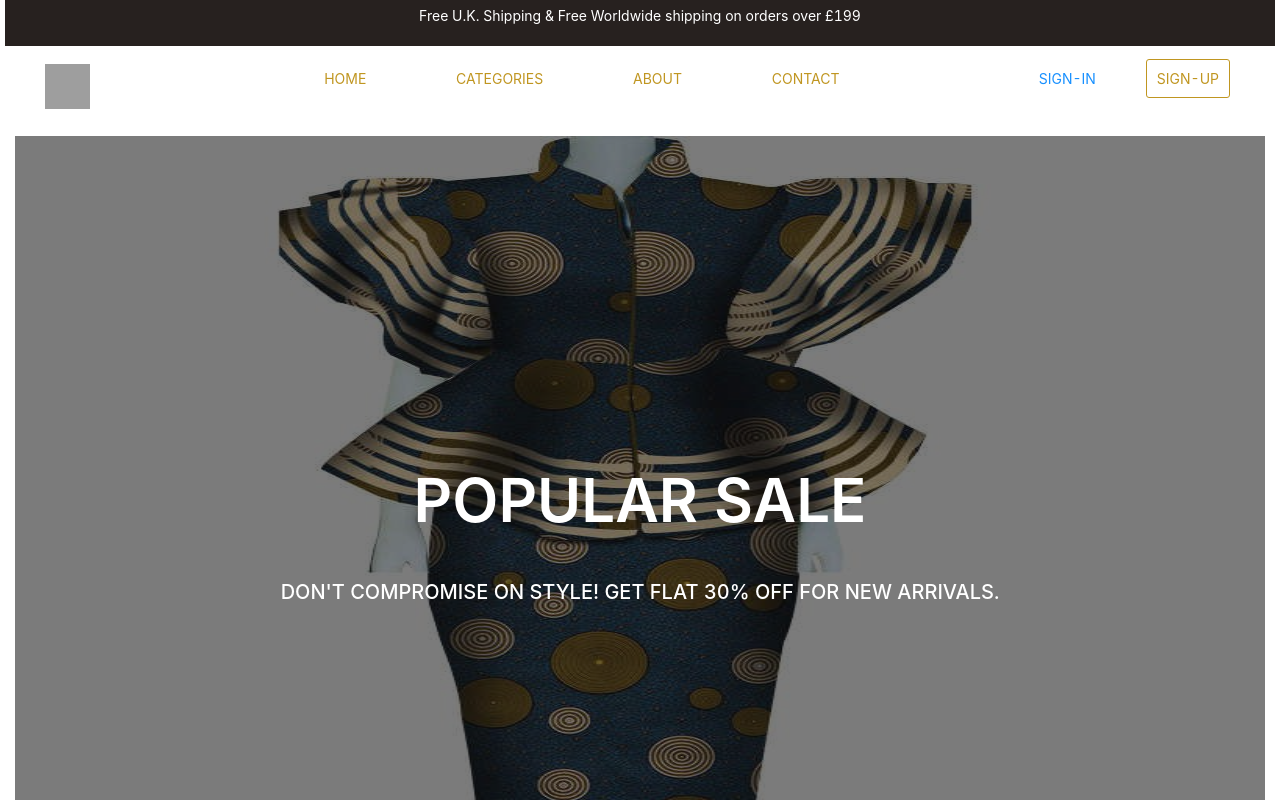
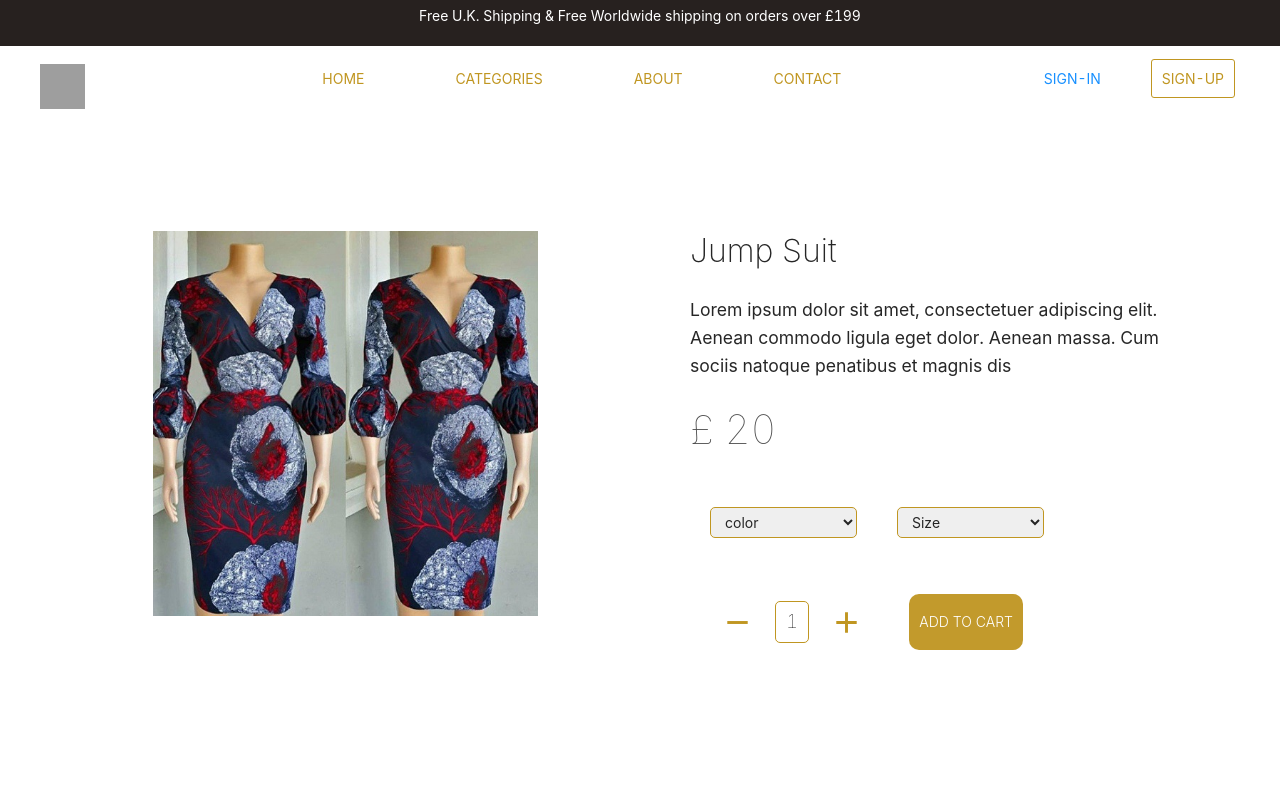
Before and after one commit to shina1/jposh-ecommerce-clientsidee, a React (Create React App) app: page / in a window 1280 px wide. Shown: the top 800 px of the page. Built offline with nearby package versions, Linux system fonts and the light colour scheme; grey boxes are pictures that could not be loaded.

Commit message:
feature: created product list and single product pages

```diff
--- a/src/App.js
+++ b/src/App.js
@@ -1,10 +1,14 @@
 import React from 'react'
-import Home from './screens/home-screen'
+import SingleProduct from './screens/single-product'
+// import Home from './screens/home-screen'
+// import ProductList from './screens/product-list/index.js'
 
 const App = () => {
   return (
     <div>
-      <Home />
+      {/* <Home /> */}
+      {/* <ProductList /> */}
+      <SingleProduct />
     </div>
   )
 }
--- a/src/Components/Header-component/header.css
+++ b/src/Components/Header-component/header.css
@@ -127,9 +127,6 @@ padding: 10px 20px;
         font-size: 1.5rem;
         font-weight: 500;
       }
-      li {
-        border: 2px solid red;
-      }
     .logo{
         margin-top: 10px;
         flex:0.3;
--- a/src/Components/Header-component/resheader.css
+++ b/src/Components/Header-component/resheader.css
@@ -105,13 +105,14 @@
       grid-gap: 0px;
     }
     .nav-options.active {
-      background: #fff;
+      background:  rgba(255, 255, 255, 1);
       left: 0;
-      opacity: 1;
+      opacity: 0.95;
       transition: all 0.5s ease;
       z-index: 1;
       align-content: center;
-      padding-left: 0px;
+      padding:10px 0 10px 0px;
+      height: auto;
     }
     .option a{
         color: #C09621;
--- /dev/null
+++ b/src/screens/product-list/index.js
@@ -0,0 +1,55 @@
+import React from 'react'
+import ResponsiveHeader from '../../Components/Header-component/ResponsiveHeader'
+import Products from '../../Components/Product/Products'
+import Newsletter from '../../Components/Newsletter'
+import Footer from '../../Components/Footer/index.js'
+
+import './style.css'
+
+const ProductList = () => {
+  return (
+    <div className='container'>
+      <ResponsiveHeader />
+      <div className='inner-container'>
+        <div className='title'><h2>Collections</h2></div>
+        <div className='filter-container'>
+          <div className='filter-right'>
+             <span className='filter-text'>Filter Products:</span>
+             <div className='select-filter'>
+               <select>
+                 <option disabled selected>color</option>
+                 <option>white</option>
+                 <option>Black</option>
+                 <option>Red</option>
+                 <option>Blue</option>
+               </select>
+               <select>
+                 <option disabled selected>Size</option>
+                 <option>XS</option>
+                 <option>S</option>
+                 <option>M</option>
+                 <option>L</option>
+                 <option>XL</option>
+               </select>
+             </div>
+          </div>
+          <div className='filter'>
+            <span className='filter-text'>Sort Products:</span>
+            <div className='select'>
+               <select>
+                 <option disabled selected>Newest</option>
+                 <option>Price (asc)</option>
+                 <option>Price (Desc)</option>
+               </select>
+             </div>
+          </div>
+        </div>
+      </div>
+      <Products />
+      <Newsletter />
+      <Footer />
+    </div>
+  )
+}
+
+export default ProductList
--- /dev/null
+++ b/src/screens/product-list/style.css
@@ -0,0 +1,97 @@
+.filter-container{
+    display: flex;
+    justify-content: space-between;
+}
+.select-filter{
+    width: 60%;
+    margin: 0 5px;
+    display: flex;
+    padding: 5px 5px;
+}
+.select-filter select{
+    margin: 0 10px;
+    height:100%;
+    width: 100%;
+    border: 1px solid #C09621;
+    border-radius: 5px;
+    padding: 3px 10px;
+}
+.filter-right span{
+    font-size: medium;
+    font-weight: bold;
+}
+.filter-right{
+    margin: 10px;
+    display: flex;
+    justify-content: center;
+    align-items: center;
+    width: 30%;
+    padding: 10px;
+}
+.filter{
+    margin: 10px;
+    display: flex;
+    justify-content: center;
+    align-items: center;
+    width: 25%;
+    padding: 10px;
+}
+.select{
+    width: 60%;
+    margin: 0 5px;
+    padding: 5px 5px;
+}
+.filter span{
+    font-size: medium;
+    font-weight: bold;
+}
+
+.filter select{
+    margin: 0 10px;
+    height:100%;
+    width: 80%;
+    border: 1px solid #C09621;
+    border-radius: 5px;
+    padding: 3px 10px;
+}
+/* .filter select:active{
+    border: none;
+} */
+.inner-container .title{
+    width: 100%;
+    height: 10vh;
+    display: flex;
+    justify-content: center;
+    align-items: center;
+    margin: 10px auto;
+    text-transform: uppercase;
+}
+
+@media screen and (max-width: 560px) {
+    .inner-container{
+        padding: 5px;
+        margin: 10px auto;
+        height: auto;
+    }
+    .filter-container{
+        flex-direction: column;
+        padding: 10px 5px;
+        margin: 0 auto;
+    }
+    .filter-right{
+        width: 100%;
+        margin: 10px auto;
+
+    }
+    .filter-right select{
+        font-weight: bold;
+    }
+    .filter{
+        width: 100%;
+        margin: 10px auto;
+    }
+    .filter select{
+        width: 50%;
+        font-weight: bold;
+    }
+}
--- /dev/null
+++ b/src/screens/single-product/index.js
@@ -0,0 +1,62 @@
+import React from 'react'
+import Footer from '../../Components/Footer'
+import ResponsiveHeader from '../../Components/Header-component/ResponsiveHeader'
+import Newsletter from '../../Components/Newsletter'
+import Products from '../../Components/Product/Products'
+import './style.css'
+
+import productImg from '../../assets/images/slider-image6.jpg'
+import { Add, Remove } from '@material-ui/icons'
+
+const SingleProduct = () => {
+  return (
+    <div className='container'>
+        <ResponsiveHeader/>
+        <section className='inner-container'>
+            <div className='image-cont'>
+                <img src={productImg}/>
+            </div>
+            <div className='product-desc'>
+                <h3>Jump Suit</h3>
+                <p>Lorem ipsum dolor sit amet, consectetuer adipiscing elit. Aenean commodo ligula eget dolor. Aenean massa. Cum sociis natoque penatibus et magnis dis
+                </p>
+                <span>£ 20</span>
+                <div className='filter-cotainer'>
+                    <div className='color-filter filter-box'>
+                        <select>
+                            <option disabled selected>color</option>
+                            <option value='white'>white</option>
+                            <option value='black'>Black</option>
+                            <option value='gray'>Red</option>
+                            <option value='blue'>Blue</option>
+                        </select>
+                    </div>
+                    <div className='size-filter filter-box'>
+                        <select>
+                            <option disabled selected>Size</option>
+                            <option>XS</option>
+                            <option>S</option>
+                            <option>M</option>
+                            <option>L</option>
+                            <option>XL</option>
+                        </select>
+                    </div>
+                </div>
+                <div className='addContainer'>
+                    <div className='amount-container'>
+                        <Remove />
+                        <span className='amount'>1</span>
+                        <Add />
+                    </div>
+                    <button className='add-to-cart'>ADD TO CART</button>
+                </div>
+            </div>
+        </section>
+        <Products />
+        <Newsletter />
+        <Footer />
+    </div>
+  )
+}
+
+export default SingleProduct
--- /dev/null
+++ b/src/screens/single-product/style.css
@@ -0,0 +1,173 @@
+
+.inner-container{
+    display: flex;
+    margin: 50px auto;
+    padding: 50px;
+}
+.image-cont{
+    width: 50%;
+    padding: 5px 20px;
+}
+.image-cont img{
+    width: 100%;
+    max-width: 100%;
+    height: 70%;
+    object-fit: contain;
+}
+.product-desc{
+    width: 50%;
+    padding: 0 50px;
+}
+
+.product-desc h3{
+  font-weight: 200;
+  font-size: 2rem;
+}
+.product-desc p{
+    margin: 20px 0;
+    font-size: 1.1rem;
+}
+.product-desc span{
+    margin: 20px 0;
+    font-size: 40px;
+    font-weight: 100;
+}
+
+.filter-cotainer{
+    width: 100%;
+    display: flex;
+    /* justify-content: center; */
+    align-items: center;
+    height: 10vh;
+    margin: 20px auto;
+}
+.filter-box{
+    margin: 0 20px;
+    width: 30%;
+}
+.filter-cotainer .filter-box select{
+    width: 100%;
+    padding: 5px 10px;
+    border: 0.4px solid #C09621;
+    border-radius: 5px;
+}
+
+.addContainer{
+    width: 70%;
+    display: flex;
+    height: 10vh;
+    justify-content: space-between;
+    align-items: center;
+    padding: 0 10px;
+}
+.add-to-cart{
+    border: none;
+    background: rgba(191, 149, 33, 0.95);
+    color: #fff;
+    padding: 5px 10px;
+    border-radius: 10px;
+    font-weight: 300;
+    cursor: pointer;
+    height: 70%;
+}
+.add-to-cart:hover{
+    background-color: #fff;
+    color:#C09621;
+    border: 1px solid #C09621;
+}
+.amount-container{
+    display: flex;
+    align-items: center;
+}
+.amount-container .MuiSvgIcon-root{
+    margin: 0 20px;
+    cursor: pointer;
+}
+.amount-container span{
+    /* margin: 0 20px; */
+    color: black;
+    font-weight: 100;
+    border: 1px solid #C09621;
+    padding: 5px 10px;
+    font-size: 19px;
+    border-radius: 5px;
+}
+
+@media screen and (max-width: 560px) {
+    .inner-container{
+        display: flex;
+        flex-direction: column;
+        width: 100%;
+        padding: 10px 5px;
+        margin:10px auto;
+        height: auto;
+    }
+    .image-cont{
+        width: 100%;
+        padding: 5px;
+        margin: 10px auto;
+    }
+    .image-cont img{
+        width: 100%;
+        max-width: 100%;
+        height: 100%;
+    }
+
+
+    .product-desc{
+        width: 100%;
+        padding: 5px;
+        margin: 10px auto;
+        height: auto;
+    }
+    .product-desc h3{
+        font-size: 1.5rem;
+        font-weight: bolder;
+        text-align: left;
+    }
+    .product-desc p{
+        font-size: 1rem;
+        font-weight: bold;
+    }
+    .filter-cotainer{
+        width: 50%;
+        display: flex;
+        flex-direction: column;
+        margin: 0 auto;
+        height: auto;
+    }
+    .filter-box{
+        width: 50%;
+        margin: 20px auto;
+    }
+    .filter-cotainer .filter-box select{
+       font-weight: bold;
+    }
+
+    .addContainer{
+        width: 100%;
+        display: flex;
+        justify-content: space-between;
+        padding: 5px 10px;
+        height: 10vh;
+    }
+    .add-to-cart{
+        padding: 5px 10px;
+        font-weight: bold;
+        cursor: pointer;
+    }
+    .amount-container{
+        width: 50%;
+        display: flex;
+        flex-direction: row;
+        justify-content: center;
+        align-items: center;
+    }
+    .amount-container .MuiSvgIcon-root{
+        margin: 0 10px;
+    }
+    .amount-container span{
+        margin: 0 10px;
+        font-weight: 300;
+    }
+}
```
